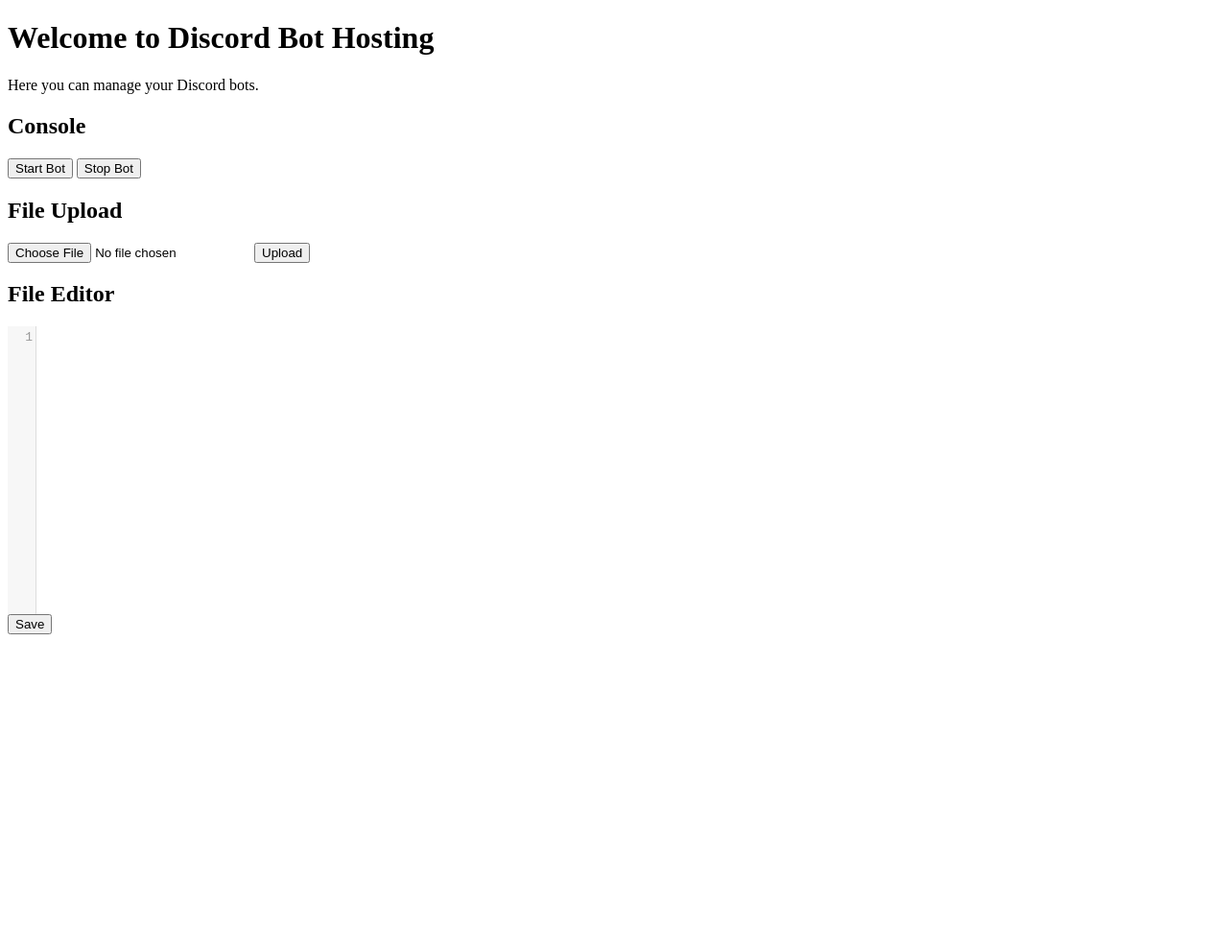
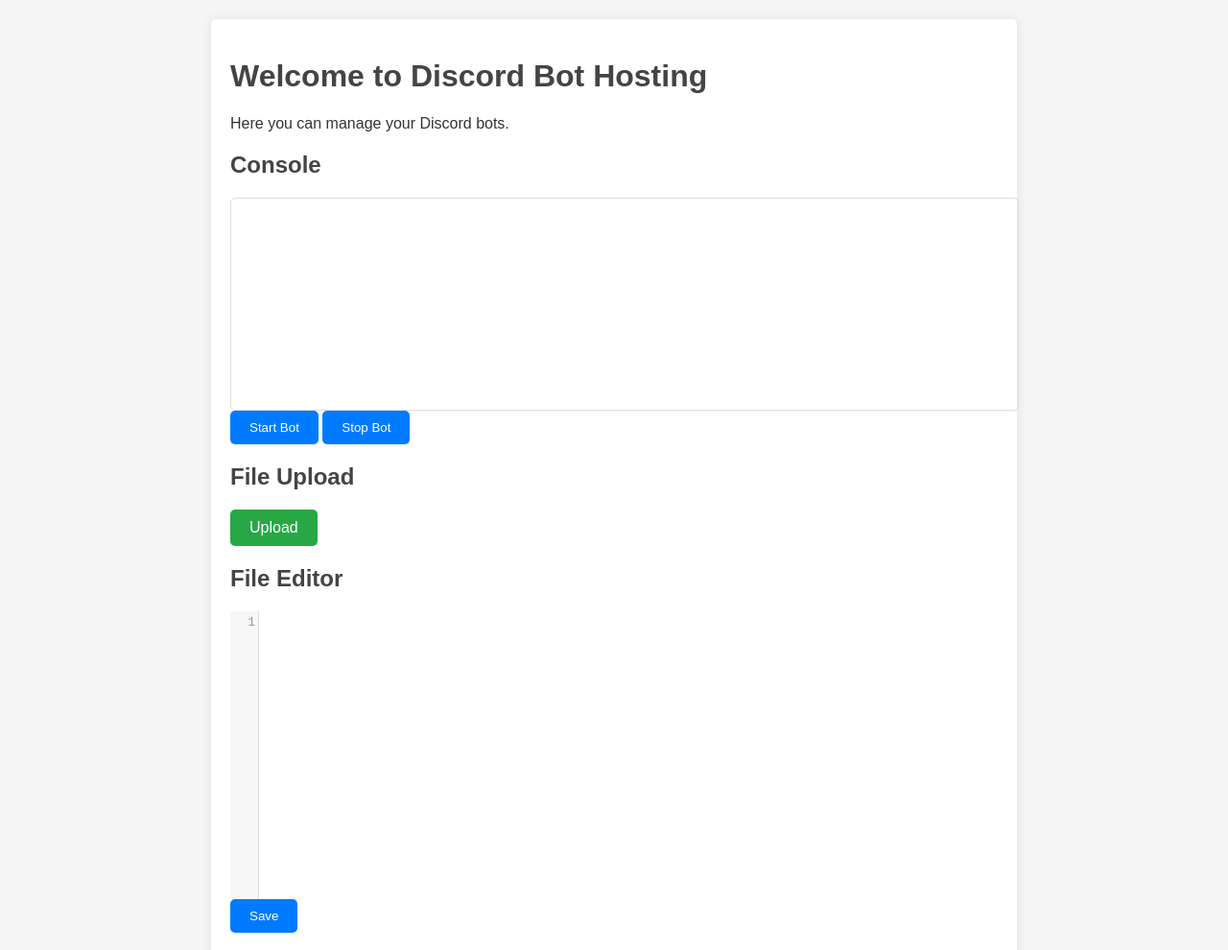
Before and after one commit to mindsetpro/godku-hosting, a plain HTML site: page index.html in a window 1280 px wide. Shown: the whole page at 96% size. Before the commit the page ends 800 px from the top, so only its background shows below. Drawn offline with nearby package versions, Linux system fonts and the light colour scheme.

Commit message:
Update index.html

```diff
--- a/index.html
+++ b/index.html
@@ -6,51 +6,130 @@
     <title>Discord Bot Hosting</title>
     <!-- Include necessary CSS/JS files for CodeMirror -->
     <link rel="stylesheet" href="https://cdnjs.cloudflare.com/ajax/libs/codemirror/5.63.1/codemirror.min.css">
-    <script src="https://cdnjs.cloudflare.com/ajax/libs/codemirror/5.63.1/codemirror.min.js"></script>
-    <script src="https://cdnjs.cloudflare.com/ajax/libs/codemirror/5.63.1/mode/python/python.min.js"></script>
+    <style>
+        body {
+            font-family: Arial, sans-serif;
+            background-color: #f5f5f5;
+            margin: 0;
+            padding: 0;
+            color: #333;
+        }
+        h1, h2 {
+            color: #444;
+        }
+        .container {
+            max-width: 800px;
+            margin: 20px auto;
+            padding: 20px;
+            background-color: #fff;
+            border-radius: 5px;
+            box-shadow: 0 0 10px rgba(0, 0, 0, 0.1);
+        }
+        .section {
+            margin-bottom: 20px;
+        }
+        .button {
+            padding: 10px 20px;
+            background-color: #007bff;
+            color: #fff;
+            border: none;
+            border-radius: 5px;
+            cursor: pointer;
+        }
+        .button:hover {
+            background-color: #0056b3;
+        }
+        #console, #file-content {
+            width: 100%;
+            min-height: 200px;
+            padding: 10px;
+            border: 1px solid #ddd;
+            border-radius: 5px;
+            resize: vertical;
+        }
+        #file-input {
+            display: none;
+        }
+        #upload-btn {
+            display: inline-block;
+            padding: 10px 20px;
+            background-color: #28a745;
+            color: #fff;
+            border: none;
+            border-radius: 5px;
+            cursor: pointer;
+        }
+        #upload-btn:hover {
+            background-color: #218838;
+        }
+    </style>
 </head>
 <body>
+    <div class="container">
         <h1>Welcome to Discord Bot Hosting</h1>
         <p>Here you can manage your Discord bots.</p>
 
         <!-- Console Section -->
-    <div>
+        <div class="section">
             <h2>Console</h2>
             <div id="console">
                 <!-- Console output will be appended here -->
             </div>
-        <button onclick="startBot()">Start Bot</button>
-        <button onclick="stopBot()">Stop Bot</button>
+            <button class="button" onclick="startBot()">Start Bot</button>
+            <button class="button" onclick="stopBot()">Stop Bot</button>
         </div>
 
         <!-- File Upload Section -->
-    <div>
+        <div class="section">
             <h2>File Upload</h2>
             <input type="file" id="file-input">
-        <button onclick="uploadFile()">Upload</button>
+            <label for="file-input" id="upload-btn">Upload</label>
         </div>
 
         <!-- File Editor Section -->
-    <div>
+        <div class="section">
             <h2>File Editor</h2>
             <textarea id="file-content"></textarea>
-        <button onclick="saveFile()">Save</button>
+            <button class="button" onclick="saveFile()">Save</button>
+        </div>
     </div>
 
+    <script src="https://cdnjs.cloudflare.com/ajax/libs/codemirror/5.63.1/codemirror.min.js"></script>
+    <script src="https://cdnjs.cloudflare.com/ajax/libs/codemirror/5.63.1/mode/python/python.min.js"></script>
     <script>
         var editor = CodeMirror.fromTextArea(document.getElementById("file-content"), {
             lineNumbers: true,
             mode: "python"
         });
-
         function startBot() {
-            // Send AJAX request to start the bot
+            fetch('/start-bot')
+                .then(response => {
+                    if (!response.ok) {
+                        throw new Error('Failed to start bot');
+                    }
+                    console.log('Bot started successfully');
+                    // Update UI or show success message
+                })
+                .catch(error => {
+                    console.error('Error starting bot:', error.message);
+                    // Handle error or show error message
+                });
         }
 
         function stopBot() {
-            // Send AJAX request to stop the bot
+            fetch('/stop-bot')
+                .then(response => {
+                    if (!response.ok) {
+                        throw new Error('Failed to stop bot');
                     }
-
+                    console.log('Bot stopped successfully');
+                    // Update UI or show success message
+                })
+                .catch(error => {
+                    console.error('Error stopping bot:', error.message);
+                    // Handle error or show error message
+                });
+        }
         function uploadFile() {
             var fileInput = document.getElementById("file-input");
             var file = fileInput.files[0];
```
Lines whose indentation alone changed are shown as unchanged.
